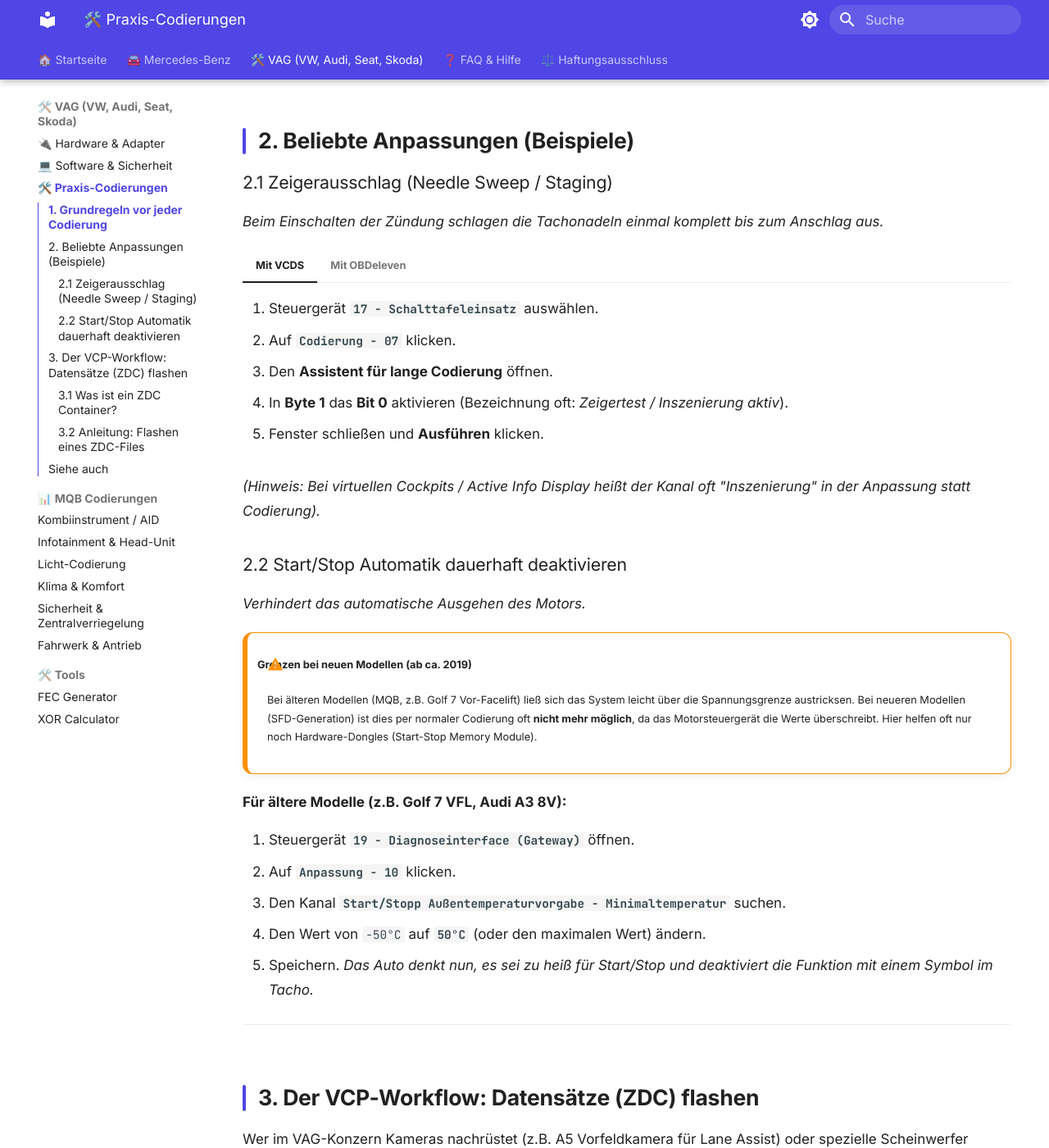
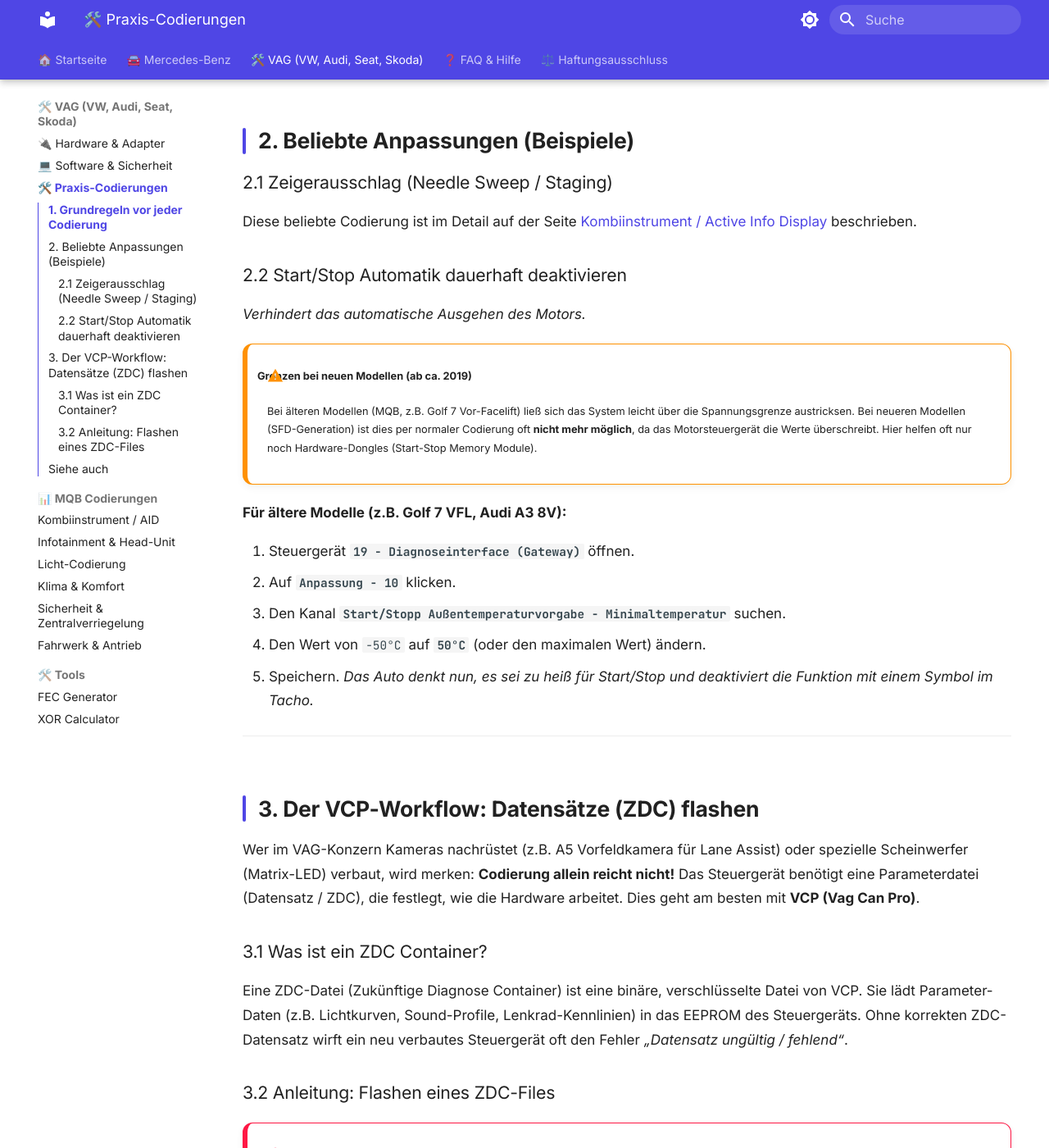
Before and after one commit to CAZE7/CAZE7.github.io, an MkDocs documentation site: the page built from docs/vag/anleitungen.md, in a window 1280 px wide and 1400 px high, scrolled down 688 px. Shown: the whole window at 82% size. Built offline with MkDocs 1.6.1 and Material for MkDocs 9.7.7, drawn with Linux system fonts in a browser that asks for light colours; some of the changed text lies outside the part shown.

```diff
--- a/docs/vag/anleitungen.md
+++ b/docs/vag/anleitungen.md
@@ -18,23 +18,7 @@ Bevor du mit VCDS oder OBDeleven anfängst, Werte zu ändern:
 ## 2. Beliebte Anpassungen (Beispiele)
 
 ### 2.1 Zeigerausschlag (Needle Sweep / Staging)
-*Beim Einschalten der Zündung schlagen die Tachonadeln einmal komplett bis zum Anschlag aus.*
-
-=== "Mit VCDS"
-    1. Steuergerät **`17 - Schalttafeleinsatz`** auswählen.
-    2. Auf **`Codierung - 07`** klicken.
-    3. Den **Assistent für lange Codierung** öffnen.
-    4. In **Byte 1** das **Bit 0** aktivieren (Bezeichnung oft: *Zeigertest / Inszenierung aktiv*).
-    5. Fenster schließen und **Ausführen** klicken.
-
-=== "Mit OBDeleven"
-    1. Steuergerät **`17 - Schalttafeleinsatz`** auswählen.
-    2. Auf **`Anpassung`** gehen.
-    3. Den Kanal **`Inszenierung`** (oder *Staging*) suchen.
-    4. Wert von *Inaktiv* auf **Aktiv** setzen.
-    5. Änderungen übernehmen (Grüner Haken drücken).
-
-*(Hinweis: Bei virtuellen Cockpits / Active Info Display heißt der Kanal oft "Inszenierung" in der Anpassung statt Codierung).*
+Diese beliebte Codierung ist im Detail auf der Seite [Kombiinstrument / Active Info Display](kombiinstrument.md#zeigertest-needle-sweep-staging) beschrieben.
 
 ### 2.2 Start/Stop Automatik dauerhaft deaktivieren
 *Verhindert das automatische Ausgehen des Motors.*
```
Also changed, not shown: other parts of docs/vag/anleitungen.md (+1 -1 lines), docs/faq.md (+20 -10 lines), docs/mercedes/software/architektur.md (+8 -8 lines), docs/vag/hardware.md (+1 -1 lines), docs/vag/software.md (+4 -11 lines).
